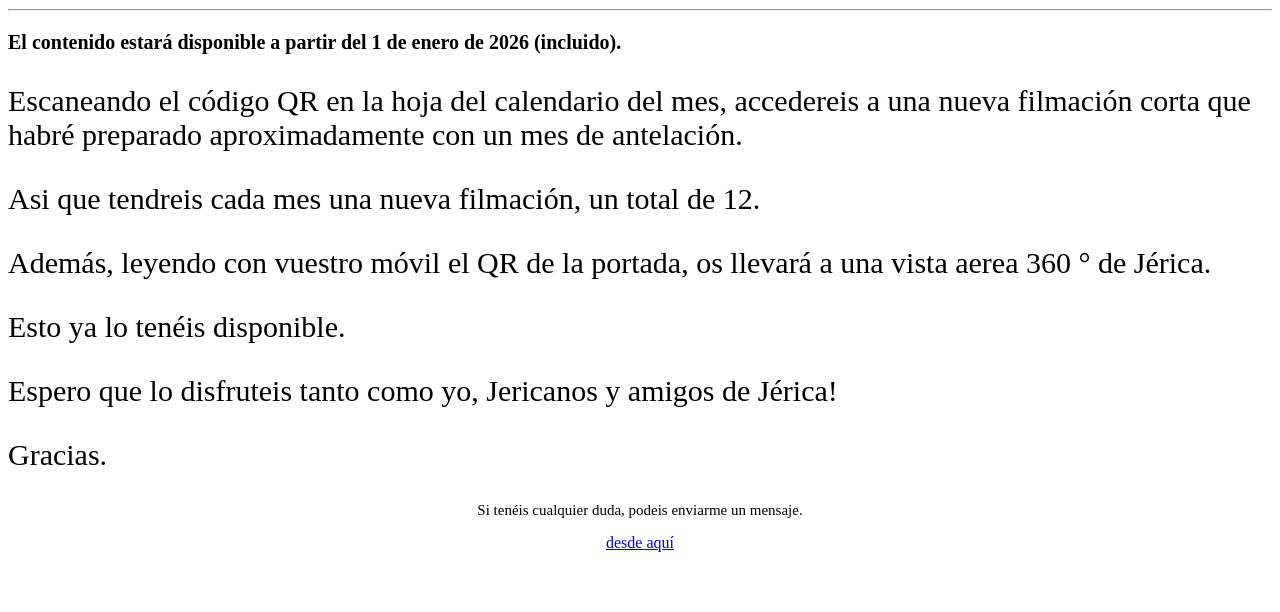
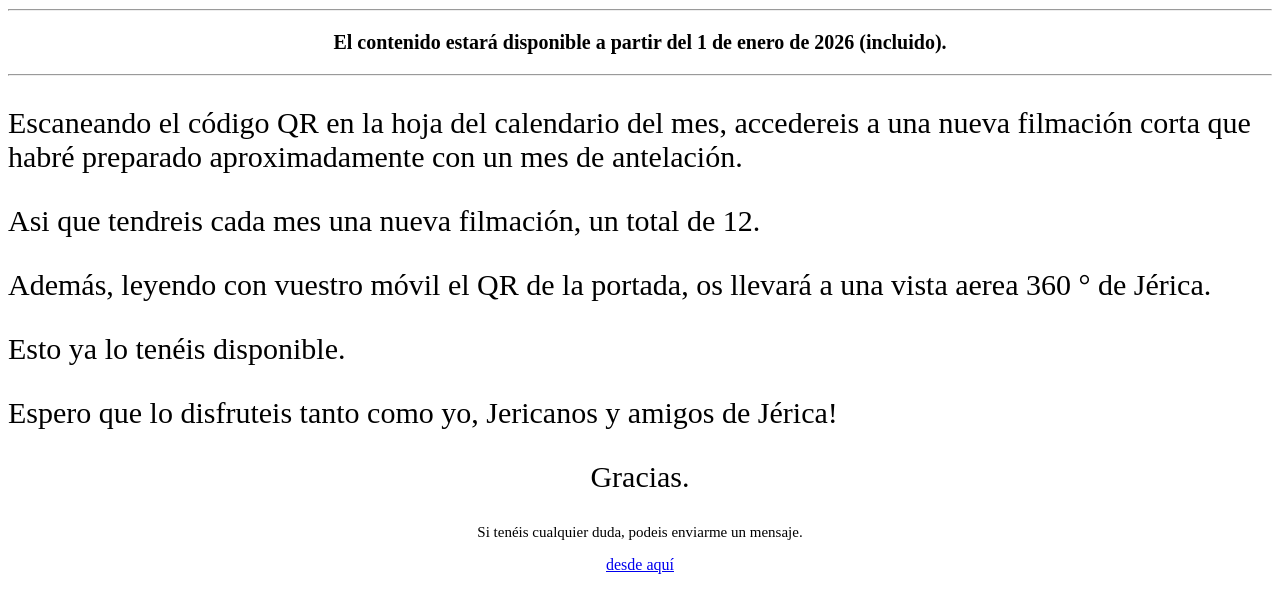
Before and after one commit to cmoroder/Calendario, a plain HTML site: page index.html in a window 1280 px wide. Shown: the part 140-752 px from the top of the page. Drawn offline with Linux system fonts and the light colour scheme.

Commit message:
Update index.html

```diff
--- a/index.html
+++ b/index.html
@@ -10,17 +10,19 @@
     <div style="text-align: center;">
     <img src="BACKTRANS-LOGOCOLORS.png" width="350" style¡"margin-top:100px;">
     <hr>
+    <div style="text-align: center;">
+    <p style="font-size:20px;"><b>El contenido estará disponible a partir del 1 de enero de 2026 (incluido).</b></p>
+    <hr>
     <div style="text-align: left;">
-    <p style="font-size:20px;"><b>El contenido estará disponible a partir del 1 de enero de 2026 (incluido).</b></p>
     <p style="font-size:30px;">Escaneando el código QR en la hoja del calendario del mes, accedereis a una nueva filmación corta que habré preparado aproximadamente con un mes de antelación.</p>
     <p style="font-size:30px;">Asi que tendreis cada mes una nueva filmación, un total de 12.</p>
     <p style="font-size:30px;">Además, leyendo con vuestro móvil el QR de la portada, os llevará a una vista aerea 360 ° de Jérica.</p>
     <p style="font-size:30px;">Esto ya lo tenéis disponible.</p>
     <p style="font-size:30px;">Espero que lo disfruteis tanto como yo, Jericanos y amigos de Jérica!</p>
-    <p style="font-size:30px;">Gracias.</p>
     <p style="font-size:20px;"> </p>
     <p style="font-size:10px;"> </p>
     <div style="text-align: center;">
+    <p style="font-size:30px;">Gracias.</p>
     <p style="font-size:15px;">Si tenéis cualquier duda, podeis enviarme un mensaje.</p>
     <a href=mailto:cmoroder-drn@outlook.com"><b></b>desde aquí</b></a>
   </body>
```
